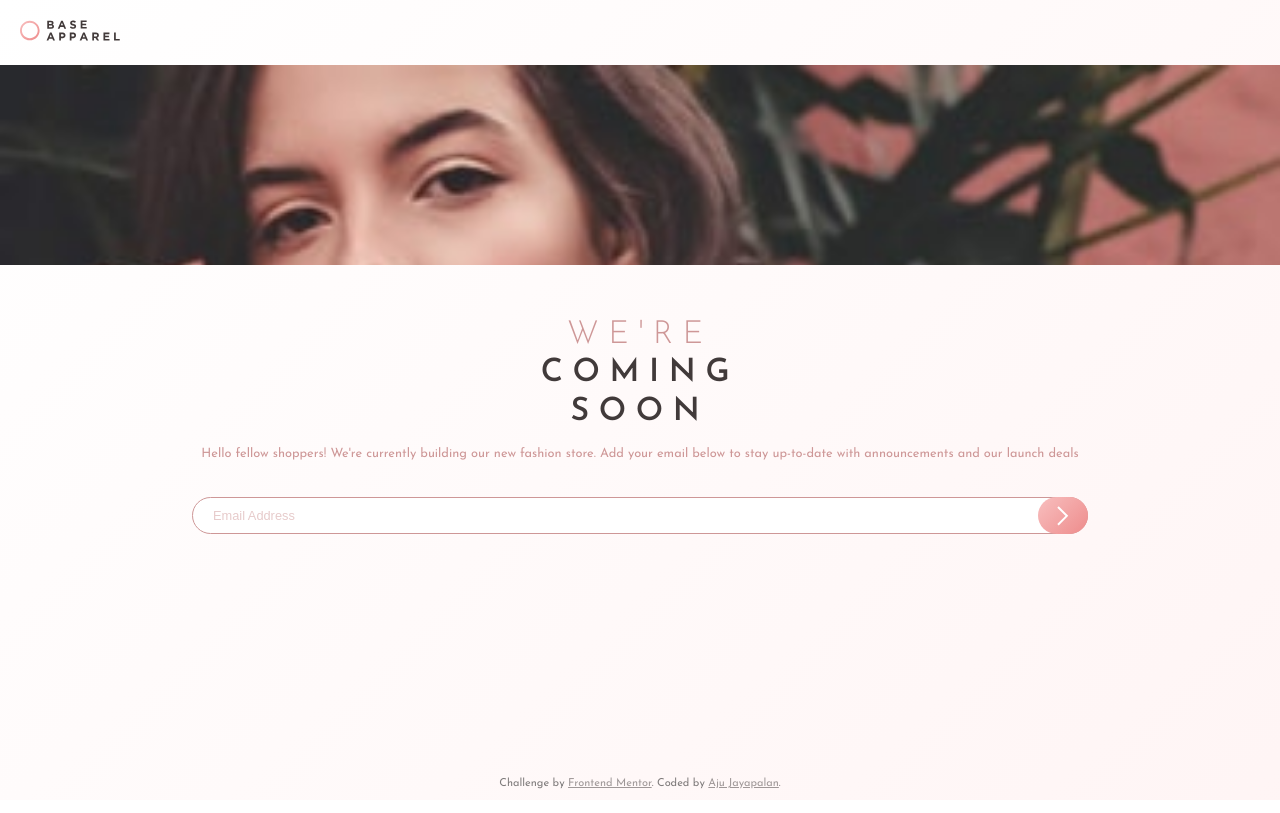
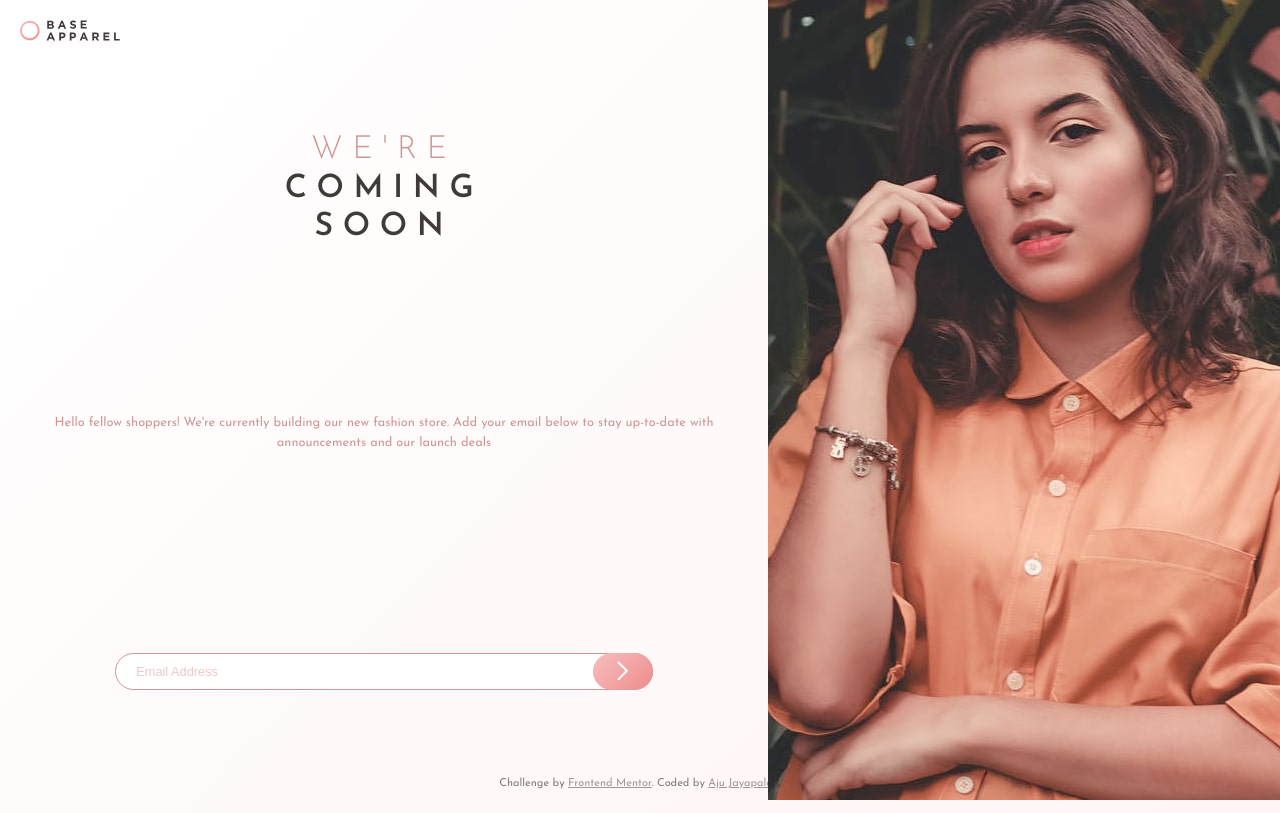
Before and after one commit to ajujayapal/fem-base-apparel-coming-soon-master, a plain HTML site: page index.html in a window 1280 px wide. Drawn offline with Linux system fonts and the light colour scheme.

Commit message:
Desktop v1.0.0

```diff
--- a/css/style.css
+++ b/css/style.css
@@ -17,8 +17,9 @@ body {
   min-height: 100vh;
   /* overflow: hidden; */
 }
-#wrapper {
-  display: grid;
+
+#desktop-image {
+  display: none;
 }
 
 #logo {
@@ -29,7 +30,7 @@ body {
   width: 100px;
 }
 
-#image {
+#mobile-image {
   width: 100%;
   height: 200px;
 
@@ -85,13 +86,19 @@ body {
   position: absolute;
   top: 0;
   right: 0;
-  width: 50px;
+  width: 60px;
   height: 100%;
   border-radius: 20px;
   background-image: url(../images/icon-arrow.svg),
     linear-gradient(135deg, hsl(0, 80%, 86%), hsl(0, 74%, 74%));
   background-repeat: no-repeat, no-repeat;
   background-position: center, center;
+}
+
+.form-field span.btn-arrow:hover {
+  background-image: url(../images/icon-arrow.svg);
+  background-color: hsl(0, 80%, 86%);
+  cursor: pointer;
 }
 
 @keyframes slide_button {
@@ -111,24 +118,17 @@ body {
   animation-name: slide_button;
 }
 
-.form-field span.btn-arrow:hover {
-  background-image: url(../images/icon-arrow.svg),
-    linear-gradient(135deg, hsl(0, 74%, 74%), hsl(0, 80%, 86%));
-  cursor: pointer;
-}
-
 .form-field span.icon-error {
   display: none;
   background-image: url(../images/icon-error.svg);
   background-repeat: no-repeat;
   background-position: center;
   position: absolute;
-  height: 20px;
-  width: 20px;
+  height: 18px;
+  width: 18px;
   border-radius: 50%;
-  right: 60px;
-  top: 8px;
-  background-color: red;
+  right: 70px;
+  top: 10px;
 }
 
 .form-field span.error-message,
@@ -146,7 +146,7 @@ body {
 }
 
 .form-field span.success-message {
-  color: hsl(143, 87%, 38%);
+  color: hsl(0, 36%, 70%);
 }
 
 input#email {
@@ -154,6 +154,11 @@ input#email {
   padding: 10px 20px;
   border-radius: 20px;
   border: 0.7px solid hsl(0, 36%, 70%);
+  outline: none;
+}
+
+.red-border {
+  border: 1px solid hsl(0, 93%, 68%) !important;
 }
 
 input#email::placeholder {
@@ -177,3 +182,37 @@ footer {
 .attribution a {
   color: hsl(0, 6%, 24%);
 }
+
+@media screen and (min-width: 600px) {
+  #wrapper {
+    width: 60%;
+    float: left;
+  }
+  #mobile-image {
+    display: none;
+  }
+  #desktop-image {
+    display: block;
+    float: right;
+    width: 40%;
+    height: 100vh;
+
+    background-image: url(../images/hero-desktop.jpg);
+    background-repeat: no-repeat;
+    background-size: fill;
+  }
+
+  #logo {
+    padding-bottom: 0;
+    height: 10vh;
+  }
+  #heading {
+    height: 40vh;
+  }
+  #message {
+    height: 30vh;
+  }
+  #form-container {
+    height: 20vh;
+  }
+}
--- a/index.html
+++ b/index.html
@@ -28,7 +28,7 @@
           <img src="./images/logo.svg" alt="Main Logo" />
         </div>
 
-        <div id="image">
+        <div id="mobile-image">
           <!-- <img src="./images/hero-mobile.jpg" alt="Hero Image" /> -->
         </div>
 
@@ -62,6 +62,7 @@
           </form>
         </div>
       </div>
+      <div id="desktop-image"></div>
     </div>
 
     <footer>
--- a/js/script.js
+++ b/js/script.js
@@ -14,11 +14,10 @@ divButton.addEventListener("animationend", handleAnimationEnd);
 function handleButtonClick() {
   let email = emailField.value;
   let pattern = /^(([^<>()\[\]\\.,;:\s@"]+(\.[^<>()\[\]\\.,;:\s@"]+)*)|(".+"))@((\[[0-9]{1,3}\.[0-9]{1,3}\.[0-9]{1,3}\.[0-9]{1,3}])|(([a-zA-Z\-0-9]+\.)+[a-zA-Z]{2,}))$/;
-
+  clear();
   if (!pattern.test(email)) {
     showErrorElements();
   } else {
-    hideErrorElements();
     divButton.classList.add("btn-slide");
     emailField.value = "";
   }
@@ -32,11 +31,13 @@ function handleAnimationEnd() {
 function showErrorElements() {
   divErrorIcon.style.display = "block";
   divErrorField.style.display = "block";
+  emailField.classList.add("red-border");
 }
 
 function hideErrorElements() {
   divErrorIcon.style.display = "none";
   divErrorField.style.display = "none";
+  emailField.classList.remove("red-border");
 }
 
 function clear() {
```
